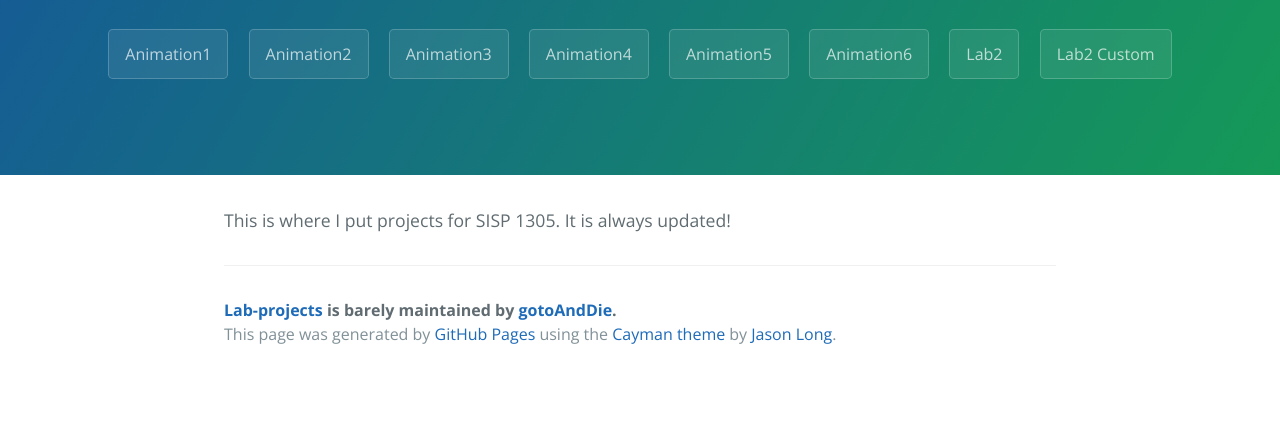
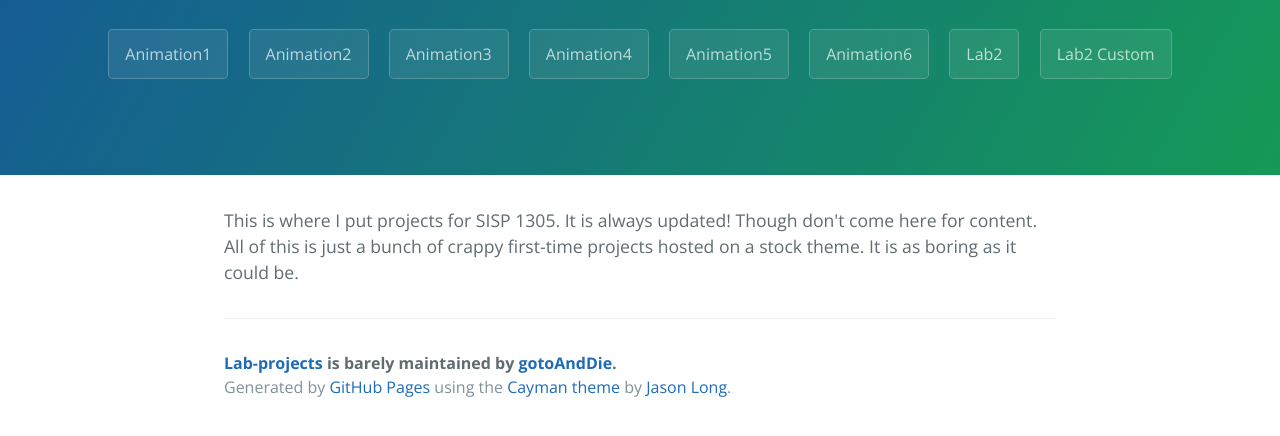
Before and after one commit to gotoAndDie/lab-projects, a plain HTML site: page index.html in a window 1280 px wide. Shown: the part 208-644 px from the top of the page. Drawn offline with nearby package versions, Linux system fonts and the light colour scheme.

Commit message:
Update index.html

```diff
--- a/index.html
+++ b/index.html
@@ -24,12 +24,14 @@
     </section>
 
     <section class="main-content">
-      <p>This is where I put projects for SISP 1305. It is always updated! </p>
+      <p>This is where I put projects for SISP 1305. It is always updated! Though don't come here for content.
+      All of this is just a bunch of crappy first-time projects hosted on a stock theme.
+      It is as boring as it could be.</p>
 
       <footer class="site-footer">
         <span class="site-footer-owner"><a href="https://github.com/gotoAndDie/lab-projects">Lab-projects</a> is barely maintained by <a href="https://github.com/gotoAndDie">gotoAndDie</a>.</span>
 
-        <span class="site-footer-credits">This page was generated by <a href="https://pages.github.com">GitHub Pages</a> using the <a href="https://github.com/jasonlong/cayman-theme">Cayman theme</a> by <a href="https://twitter.com/jasonlong">Jason Long</a>.</span>
+        <span class="site-footer-credits">Generated by <a href="https://pages.github.com">GitHub Pages</a> using the <a href="https://github.com/jasonlong/cayman-theme">Cayman theme</a> by <a href="https://twitter.com/jasonlong">Jason Long</a>.</span>
       </footer>
 
     </section>
```
